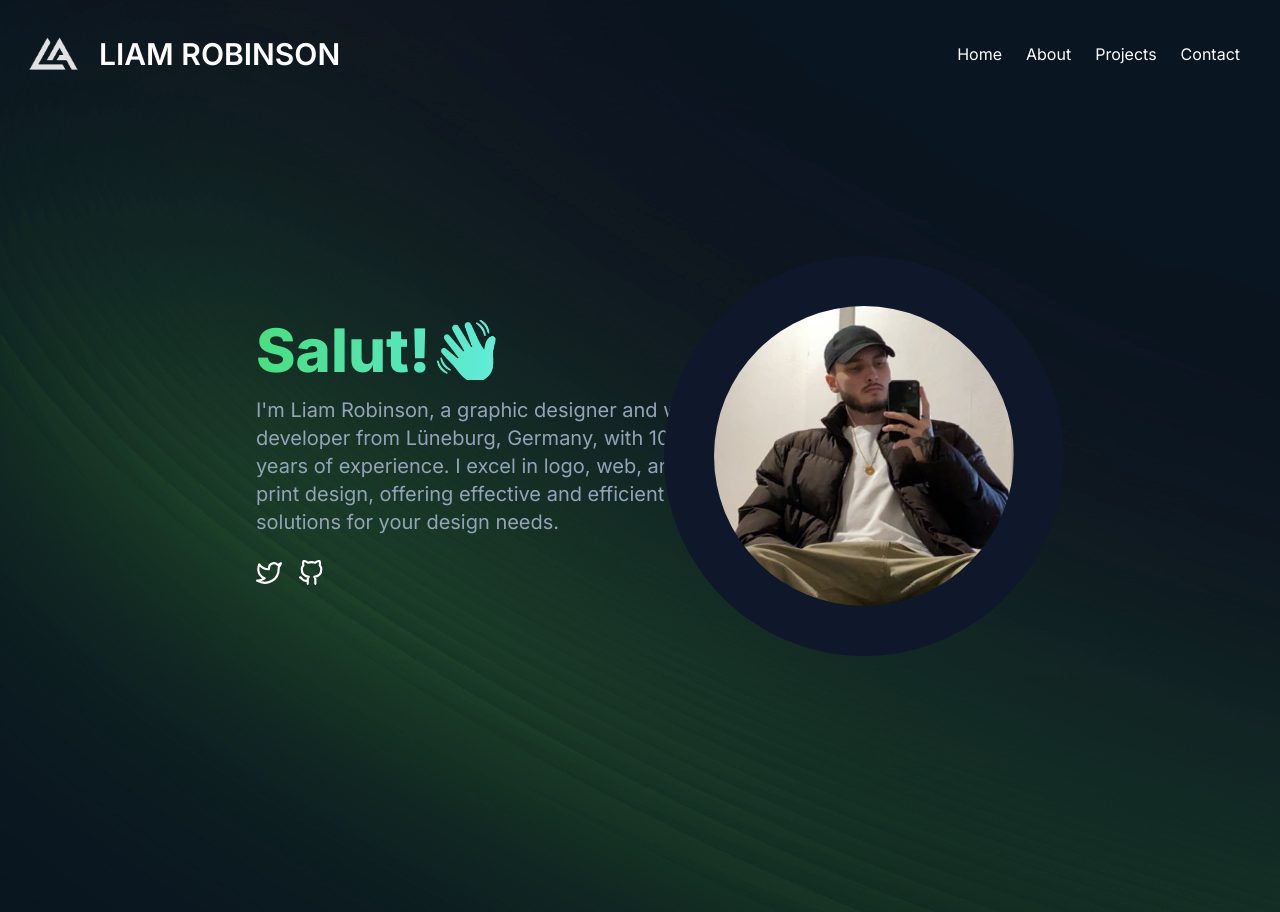
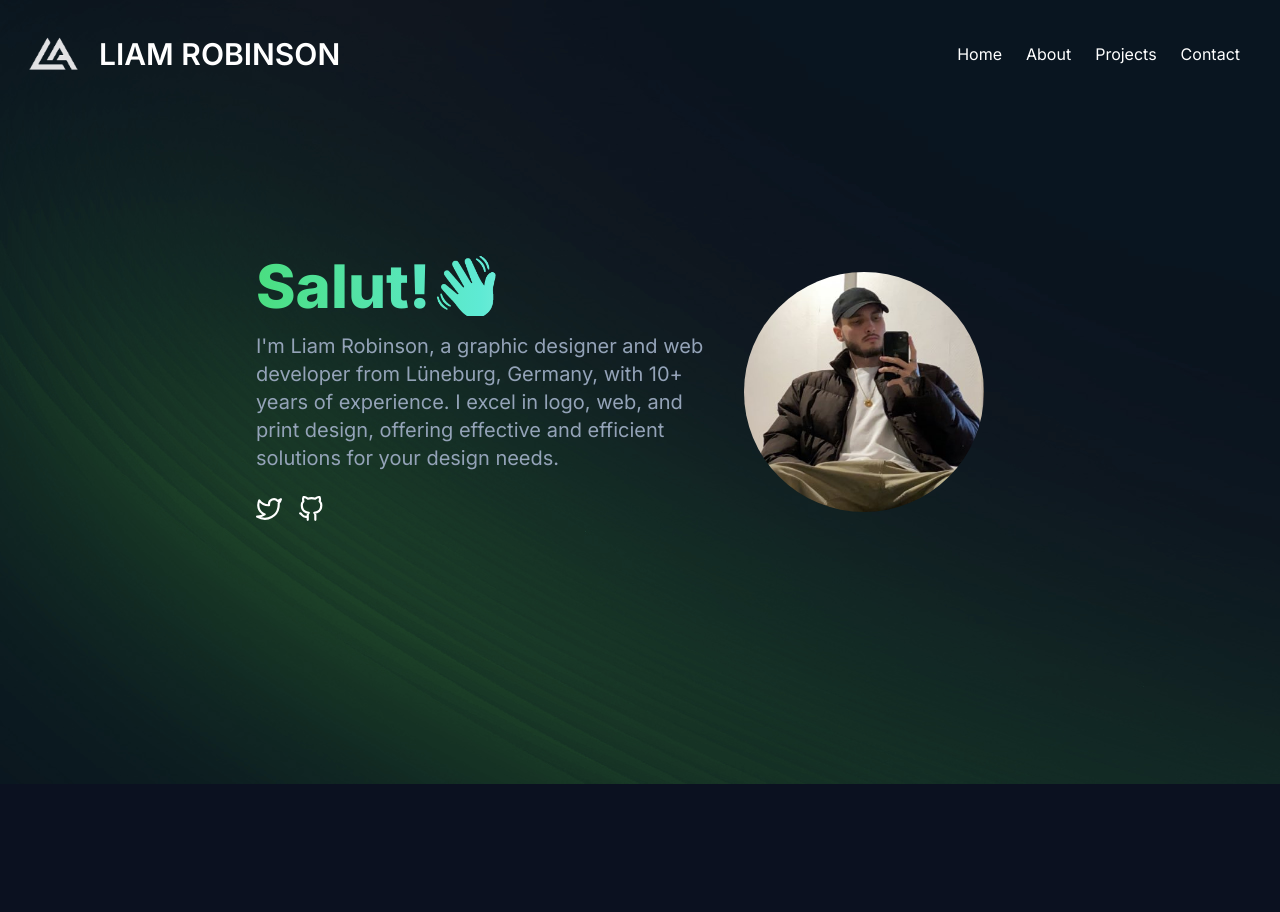
Before and after one commit to MnkyArts/portfolio-website, a Next.js app: page / in a window 1280 px wide. After the commit the page ends 800 px from the top, so only its background shows below. Built offline with nearby package versions, Linux system fonts and the light colour scheme.

Commit message:
added circle text

```diff
--- a/src/app/components/Hero.jsx
+++ b/src/app/components/Hero.jsx
@@ -1,7 +1,29 @@
 "use client";
-import React from "react";
+import React, {useEffect} from "react";
 import Image from "next/image";
 import { TypeAnimation } from "react-type-animation";
+
+const RotateText = () => {
+  useEffect(() => {
+    const text = document.querySelector('.text p');
+    if (text) {
+      text.innerHTML = text.innerText
+        .split("")
+        .map(
+          (char, i) => `<span style="transform:rotate(${i * 3.9}deg)">${char}</span>`
+        )
+        .join("");
+    }
+  }, []);
+
+  return (
+    <div className="text text-white">
+      <p>
+        Web Developer – Graphic Designer – Backend Developer –
+      </p>
+    </div>
+  );
+};
 
 const Hero = () => {
   return (
@@ -59,7 +81,8 @@ const Hero = () => {
           </div>
         </div>
         <div className="col-span-5 place-self-center mt-4 lg:mt-0">
-          <div className="rounded-full bg-[#0F172A] w-[250px] h-[250px] lg:w-[400px] lg:h-[400px] relative">
+          <div className="rounded-full w-[var(--d-outer)] h-[var(--d-outer)] lg:w-[var(--d-outer)] lg:h-[var(--d-outer)] relative">
+          <RotateText />
             <Image
               src="/img/avatar.jpg"
               className="rounded-full absolute transform -translate-x-1/2 -translate-y-1/2 top-1/2 left-1/2"
--- a/src/app/globals.css
+++ b/src/app/globals.css
@@ -5,12 +5,22 @@
 :root {
   --foreground-rgb: 148, 163, 184;
   --background: #0b1120;
+
+  --radius: 15vmin;
+  --frame-size: calc(var(--radius) / 3);
+  --d-outer: calc(var(--radius) * 2);
+  --d-inner: calc(var(--d-outer) - var(--frame-size));
 }
 
 @media (prefers-color-scheme: dark) {
   :root {
     --foreground-rgb: 148, 163, 184;
     --background: #0b1120;
+
+    --radius: 35vmin;
+    --frame-size: calc(var(--radius) / 3);
+    --d-outer: calc(var(--radius) * 2);
+    --d-inner: calc(var(--d-outer) - var(--frame-size));
   }
 }
 
@@ -18,3 +28,24 @@ body {
   color: rgb(var(--foreground-rgb));
   background: var(--background);
 }
+
+.text {
+	position: absolute;
+	width: 100%;
+	height: 100%;
+	animation: rotateText 10s linear infinite;
+}
+@keyframes rotateText {
+	0% {
+		transform: rotate(360deg);
+	}
+	100% {
+		transform: rotate(0deg);
+	}
+}
+.text p span {
+	position: absolute;
+	left: 50%;
+	font-size: 1.2em;
+	transform-origin: 0 var(--radius);
+}
```
